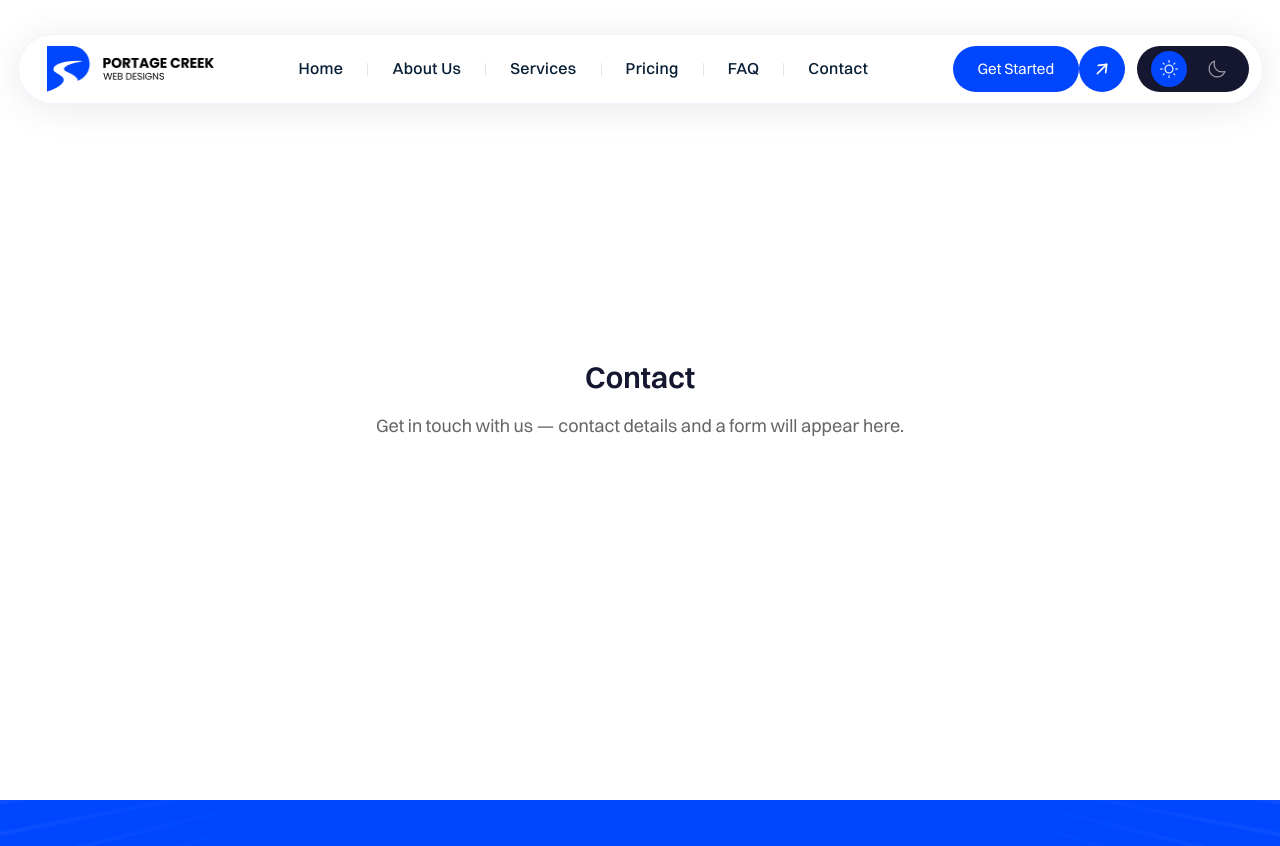
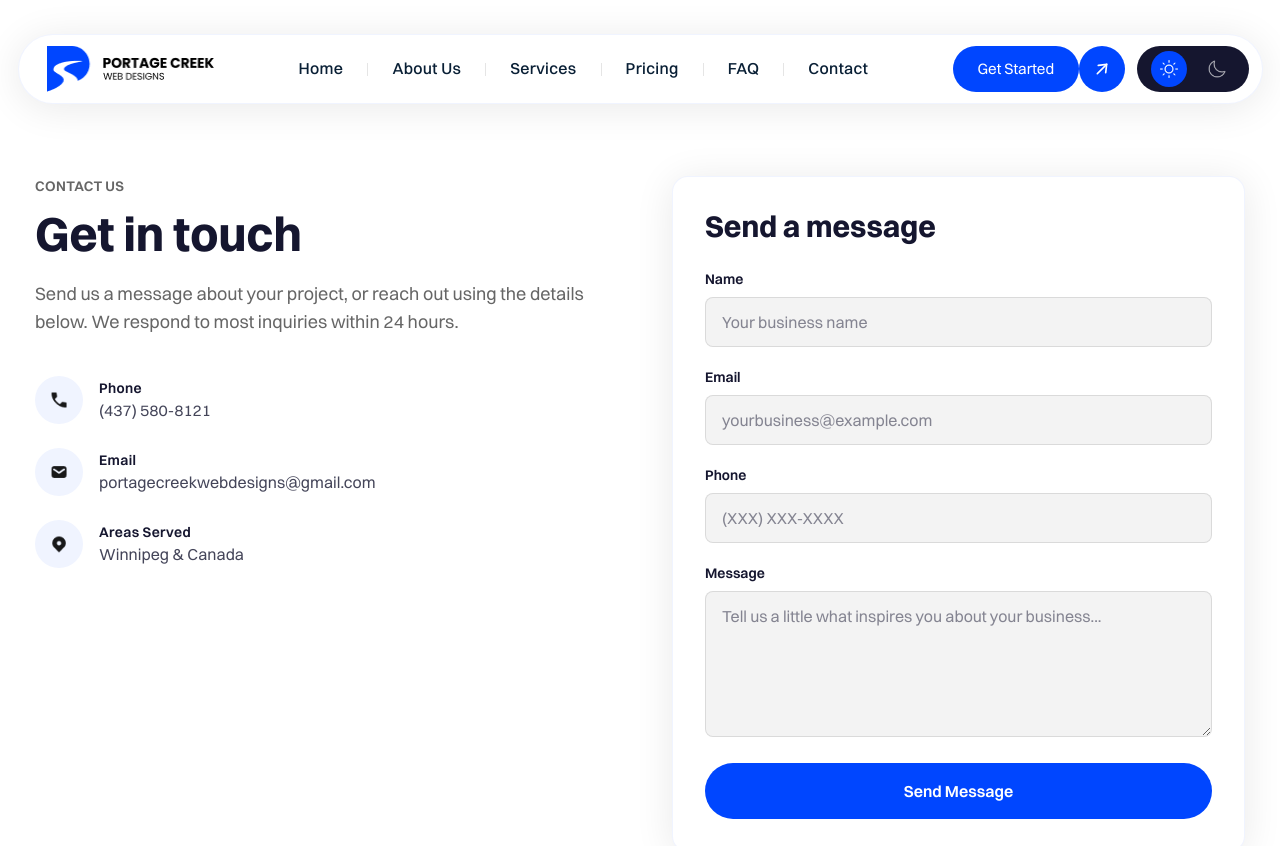
Before and after one commit to krsticzoran/Portage-Creek, a Next.js app: page /contact in a window 1280 px wide. Shown: the top 846 px of the page. Built offline with nearby package versions, Linux system fonts and the light colour scheme.

Commit message:
contact page

```diff
--- a/src/app/contact/page.js
+++ b/src/app/contact/page.js
@@ -1,12 +1,251 @@
-import Container from '@/components/layout/container'
+"use client";
+
+import { useState } from "react";
+import Image from "next/image";
+import Link from "next/link";
+import Container from "@/components/layout/container";
 
 export default function ContactPage() {
+  const [submitted, setSubmitted] = useState(false);
+
   return (
-     <Container className="py-20 min-h-screen flex flex-col justify-center text-center">
-      <h1 className="text-3xl font-semibold">Contact</h1>
-      <p className="mt-4 text-lg text-muted-gray">
-        Get in touch with us — contact details and a form will appear here.
-      </p>
+    <Container className="pt-36 pb-20 lg:pt-44 lg:pb-28 min-h-screen">
+      <div className="grid grid-cols-1 lg:grid-cols-2 gap-10 lg:gap-16 items-start">
+        {/* Left: Contact Info */}
+        <div>
+          <p className="uppercase text-sm tracking-wide text-muted-gray font-semibold">
+            Contact Us
+          </p>
+          <h1 className="mt-2 text-3xl lg:text-5xl font-bold leading-tight">
+            Get in touch
+          </h1>
+          <p className="mt-4 text-lg text-muted-gray max-w-[560px]">
+            Send us a message about your project, or reach out using the details
+            below. We respond to most inquiries within 24 hours.
+          </p>
+
+          <div className="mt-10 flex flex-col gap-6">
+            {/* Phone */}
+            <div className="flex items-center gap-4">
+              <div className="h-12 w-12 rounded-full bg-soft-blue-100 flex items-center justify-center">
+                <Image
+                  src="/footer/call.png"
+                  width={20}
+                  height={20}
+                  alt="Phone"
+                  className="opacity-90"
+                />
+              </div>
+              <div>
+                <p className="text-sm font-semibold tracking-wide">Phone</p>
+                <Link
+                  href="tel:+14375808121"
+                  className="text-primary-dark/80 hover:text-primary-blue transition-colors"
+                >
+                  (437) 580-8121
+                </Link>
+              </div>
+            </div>
+
+            {/* Email */}
+            <div className="flex items-center gap-4">
+              <div className="h-12 w-12 rounded-full bg-soft-blue-100 flex items-center justify-center">
+                <Image
+                  src="/footer/message.png"
+                  width={20}
+                  height={20}
+                  alt="Email"
+                  className="opacity-90"
+                />
+              </div>
+              <div>
+                <p className="text-sm font-semibold tracking-wide">Email</p>
+                <Link
+                  href="mailto:portagecreekwebdesigns@gmail.com"
+                  className="text-primary-dark/80 hover:text-primary-blue transition-colors"
+                >
+                  portagecreekwebdesigns@gmail.com
+                </Link>
+              </div>
+            </div>
+
+            {/* Areas Served */}
+            <div className="flex items-center gap-4">
+              <div className="h-12 w-12 rounded-full bg-soft-blue-100 flex items-center justify-center">
+                <Image
+                  src="/footer/location.png"
+                  width={20}
+                  height={20}
+                  alt="Location"
+                  className="opacity-90"
+                />
+              </div>
+              <div>
+                <p className="text-sm font-semibold tracking-wide">
+                  Areas Served
+                </p>
+                <p className="text-primary-dark/80">Winnipeg & Canada</p>
+              </div>
+            </div>
+          </div>
+        </div>
+
+        {/* Right: Form or Thank You */}
+        <div className="bg-white rounded-2xl border border-[#0046FF0F] shadow-[0_4px_39.4px_0_#00000017] p-6 sm:p-8">
+          {submitted ? (
+            <div className="space-y-4">
+              <h2 className="text-2xl lg:text-3xl font-bold">Thank you!</h2>
+              <p className="text-lg text-primary-dark/80">
+                Thank you for contacting us. We’ve received your message. For a
+                faster response, please also give us a call if your request is
+                urgent:
+                <Link
+                  href="tel:+14375808121"
+                  className="text-primary-blue font-semibold ml-2"
+                >
+                  (437) 580-8121
+                </Link>
+                .
+              </p>
+            </div>
+          ) : (
+            <>
+              <h2 className="text-2xl lg:text-3xl font-bold">Send a message</h2>
+              <form
+                name="contact"
+                method="POST"
+                data-netlify="true"
+                netlify-honeypot="bot-field"
+                onSubmit={(e) => {
+                  e.preventDefault();
+                  const formEl = e.currentTarget;
+                  const formData = new FormData(formEl);
+
+                  // Required for Netlify AJAX submissions:
+                  // include form-name when posting
+                  formData.append("form-name", "contact");
+
+                  fetch("/", {
+                    method: "POST",
+                    headers: {
+                      "Content-Type": "application/x-www-form-urlencoded",
+                    },
+                    body: new URLSearchParams(formData).toString(),
+                  })
+                    .then(() => {
+                      setSubmitted(true);
+                      formEl.reset();
+                    })
+                    .catch((err) => {
+                      console.error(err);
+                      alert("Sorry, there was a problem submitting the form.");
+                    });
+                }}
+                className="mt-6 space-y-5"
+              >
+                {/* Netlify required hidden inputs */}
+                <input type="hidden" name="form-name" value="contact" />
+                <p className="hidden">
+                  <label>
+                    Don’t fill this out if you’re human:{" "}
+                    <input name="bot-field" />
+                  </label>
+                </p>
+
+                <div>
+                  <label
+                    htmlFor="name"
+                    className="block text-sm font-semibold mb-2"
+                  >
+                    Name
+                  </label>
+                  <input
+                    id="name"
+                    name="name"
+                    type="text"
+                    placeholder="Your business name"
+                    className="w-full rounded-lg bg-muted-100 border border-black/10 px-4 py-3 outline-none focus:ring-2 focus:ring-primary-blue"
+                    required
+                  />
+                </div>
+
+                <div>
+                  <label
+                    htmlFor="email"
+                    className="block text-sm font-semibold mb-2"
+                  >
+                    Email
+                  </label>
+                  <input
+                    id="email"
+                    name="email"
+                    type="email"
+                    placeholder="yourbusiness@example.com"
+                    className="w-full rounded-lg bg-muted-100 border border-black/10 px-4 py-3 outline-none focus:ring-2 focus:ring-primary-blue"
+                    required
+                  />
+                </div>
+
+                <div>
+                  <label
+                    htmlFor="phone"
+                    className="block text-sm font-semibold mb-2"
+                  >
+                    Phone
+                  </label>
+                  <input
+                    id="phone"
+                    name="phone"
+                    type="tel"
+                    placeholder="(XXX) XXX-XXXX"
+                    className="w-full rounded-lg bg-muted-100 border border-black/10 px-4 py-3 outline-none focus:ring-2 focus:ring-primary-blue"
+                  />
+                </div>
+
+                <div>
+                  <label
+                    htmlFor="message"
+                    className="block text-sm font-semibold mb-2"
+                  >
+                    Message
+                  </label>
+                  <textarea
+                    id="message"
+                    name="message"
+                    rows={5}
+                    placeholder="Tell us a little what inspires you about your business..."
+                    className="w-full rounded-lg bg-muted-100 border border-black/10 px-4 py-3 outline-none focus:ring-2 focus:ring-primary-blue resize-y"
+                    required
+                  />
+                </div>
+
+                <button
+                  type="submit"
+                  className="w-full bg-primary-blue text-white rounded-full py-4 font-semibold hover:bg-primary-dark transition-colors"
+                >
+                  Send Message
+                </button>
+              </form>
+            </>
+          )}
+        </div>
+      </div>
+
+          {/* Hidden static form for Netlify build-time detection */}
+          <div hidden>
+        <form name="contact" method="POST" data-netlify="true" netlify-honeypot="bot-field">
+          <input type="hidden" name="form-name" value="contact" />
+          <p hidden>
+            <label>
+              Don’t fill this out if you’re human: <input name="bot-field" />
+            </label>
+          </p>
+          <input name="name" />
+          <input name="email" />
+          <input name="phone" />
+          <textarea name="message" />
+        </form>
+      </div>
     </Container>
-  )
+  );
 }
```
